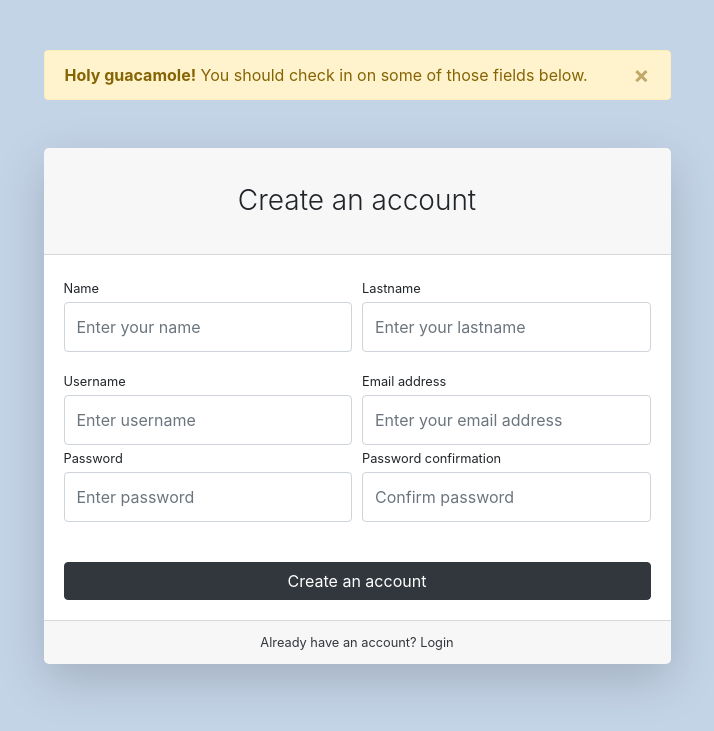
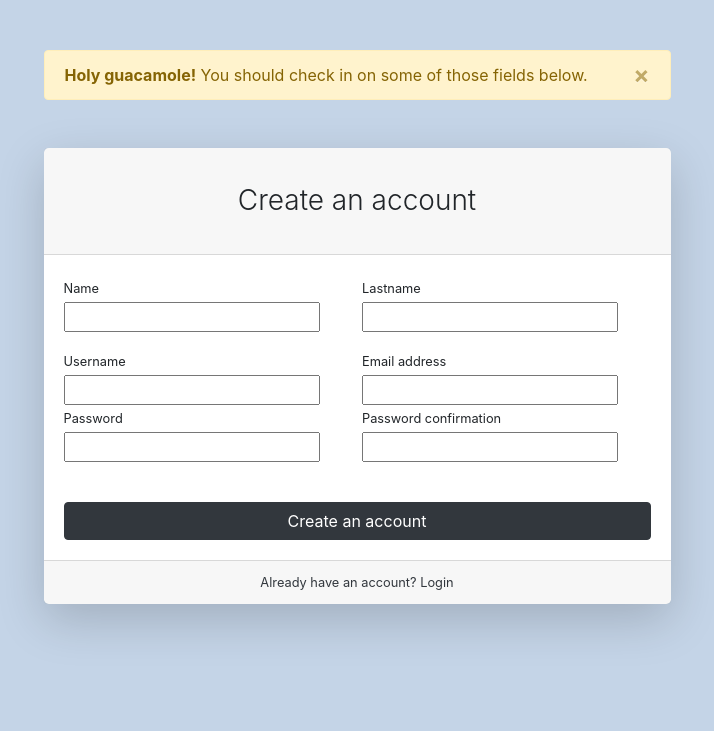
Before and after one commit to mikezigberman/online-store, a Django app: template store-server/store/users/templates/users/registration.html in a window 1280 px wide. Shown: the top 731 px of the page, without its empty margins (283-997 px from the left). Run offline with Django 3.2, Linux system fonts and the light colour scheme; the template is opened without the code that fills it, so the values that code supplies are empty, except form fields; tables that the repository leaves empty hold one stand-in row (values such as "Sample post"); form fields are guessed from the names that the template uses; some libraries are stand-ins or nearby versions.

Commit message:
store(authorization/registration): registration

```diff
--- a/store-server/store/users/templates/users/registration.html
+++ b/store-server/store/users/templates/users/registration.html
@@ -16,50 +16,43 @@
                             <div class="card-header"><h3 class="text-center font-weight-light my-4">Create an account</h3>
                             </div>
                             <div class="card-body">
-                                <form>
+                                <form action="{% url 'users:registration' %}" method="post">
+                                    {% csrf_token %}
                                     <div class="form-row">
                                         <div class="col-md-6">
                                             <div class="form-group">
-                                                <label class="small mb-1" for="inputFirstName">Name</label>
-                                                <input class="form-control py-4" id="inputFirstName" type="text"
-                                                       placeholder="Enter your name"/>
+                                                <label class="small mb-1" for="{{ form.first_name.id_for_label }}">Name</label>
+                                                {{ form.first_name }}
                                             </div>
                                         </div>
                                         <div class="col-md-6">
                                             <div class="form-group">
-                                                <label class="small mb-1" for="inputLastName">Lastname</label>
-                                                <input class="form-control py-4" id="inputLastName" type="text"
-                                                       placeholder="Enter your lastname"/>
+                                                <label class="small mb-1" for="{{ form.last_name.id_for_label }}">Lastname</label>
+                                                {{ form.last_name }}
                                             </div>
                                         </div>
                                     </div>
                                     <div class="form-row">
                                         <div class="col-md-6">
-                                            <label class="small mb-1" for="inputUsername">Username</label>
-                                            <input class="form-control py-4" id="inputUsername" type="text"
-                                                   aria-describedby="usernameHelp"
-                                                   placeholder="Enter username"/>
+                                            <label class="small mb-1" for="{{ form.username.id_for_label }}">Username</label>
+                                            {{ form.username }}
                                         </div>
                                         <div class="col-md-6">
-                                            <label class="small mb-1" for="inputEmailAddress">Email address</label>
-                                            <input class="form-control py-4" id="inputEmailAddress" type="email"
-                                                   aria-describedby="emailHelp"
-                                                   placeholder="Enter your email address"/>
+                                            <label class="small mb-1" for="{{ form.email.id_for_label }}">Email address</label>
+                                            {{ form.email }}
                                         </div>
                                     </div>
                                     <div class="form-row">
                                         <div class="col-md-6">
                                             <div class="form-group">
-                                                <label class="small mb-1" for="inputPassword">Password</label>
-                                                <input class="form-control py-4" id="inputPassword" type="password"
-                                                       placeholder="Enter password"/>
+                                                <label class="small mb-1" for="{{ form.password1.id_for_label }}">Password</label>
+                                                {{ form.password1 }}
                                             </div>
                                         </div>
                                         <div class="col-md-6">
                                             <div class="form-group">
-                                                <label class="small mb-1" for="inputConfirmPassword">Password confirmation</label>
-                                                <input class="form-control py-4" id="inputConfirmPassword"
-                                                       type="password" placeholder="Confirm password"/>
+                                                <label class="small mb-1" for="{{ form.password2.id_for_label }}">Password confirmation</label>
+                                                {{ form.password2 }}
                                             </div>
                                         </div>
                                     </div>
```
Also changed, not shown: store-server/store/users/forms.py (+24 -1 lines), store-server/store/users/views.py (+10 -2 lines).
